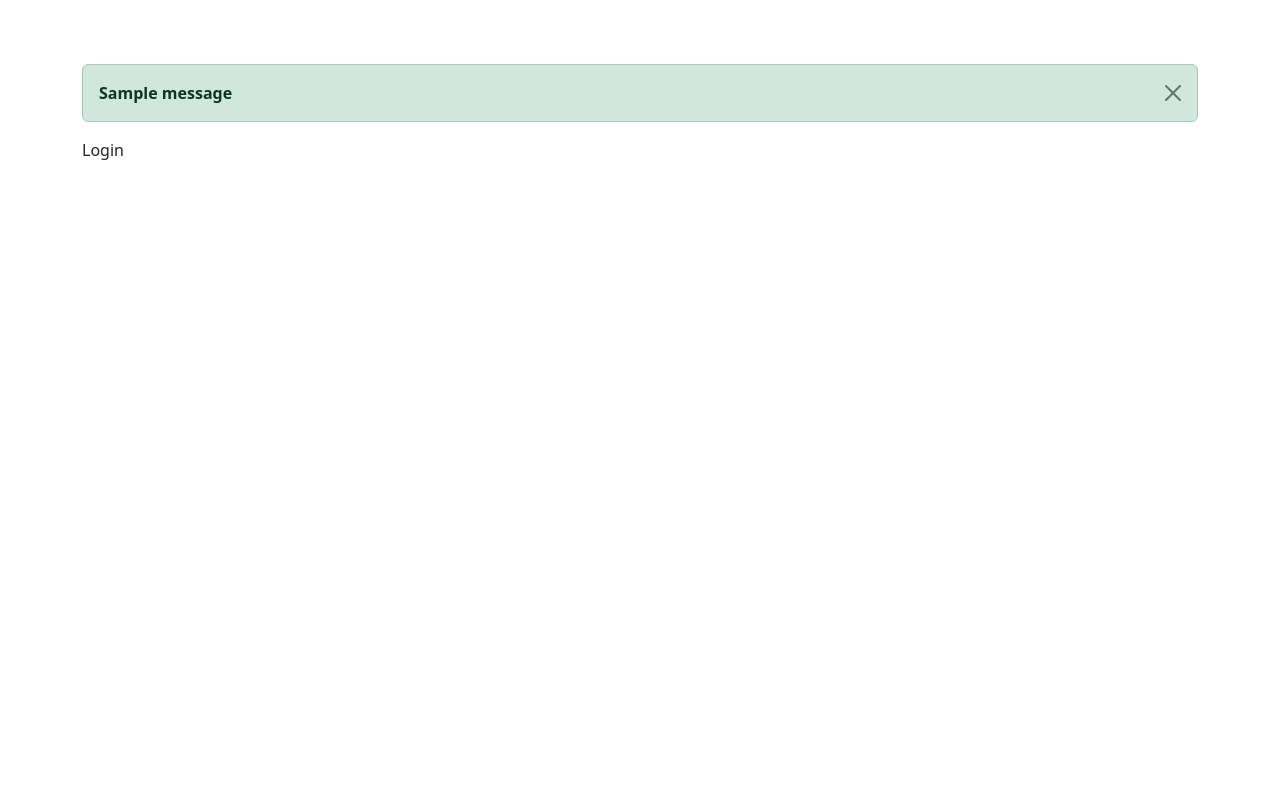
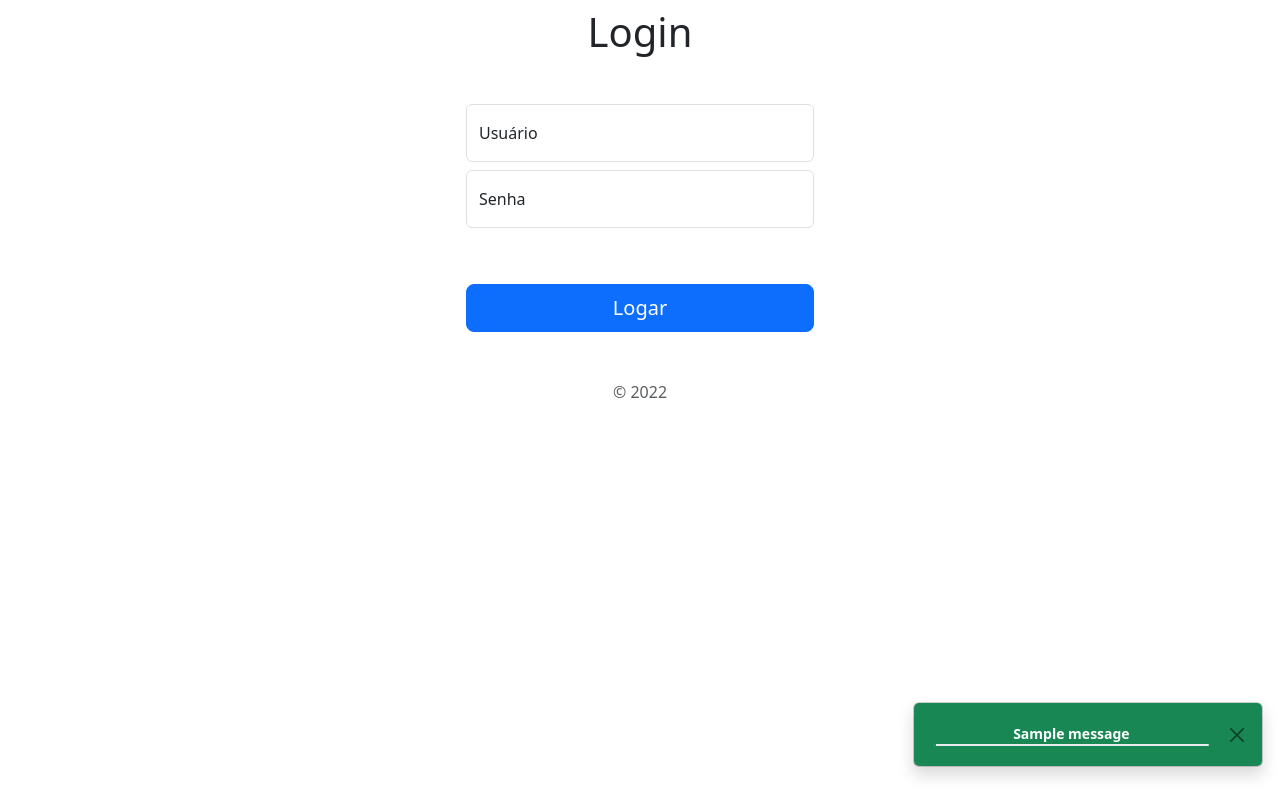
Before and after one commit to antonioliverjr/Agenda_Django, a Django app: page /accounts/login/ in a window 1280 px wide. Run offline with Django 4.2, Linux system fonts and the light colour scheme; tables that the repository leaves empty hold one stand-in row (values such as "Sample post"); one stand-in notice (Sample message) is shown; some libraries are stand-ins or nearby versions.

Commit message:
Personalizando msg erros com toast, mais logica de login e logout

```diff
--- a/accounts/templates/accounts/cadastro.html
+++ b/accounts/templates/accounts/cadastro.html
@@ -11,7 +11,7 @@
         <table class="table table-django">
             {{ form }}
         </table>
-        <input type="submit" class="btn btn-success">
+        <input type="submit" class="btn btn-success align-center" value="Enviar Cadastro">
     </form>
 </div>
 {% endblock %}
--- a/accounts/templates/accounts/login.html
+++ b/accounts/templates/accounts/login.html
@@ -1,5 +1,21 @@
 {% extends 'base.html' %}
 
+{% block titulo %} Login {% endblock %}
 {% block conteudo %}
-Login
+
+<main class="text-center container col-4">
+<form method="POST" action="{% url 'index_login' %}">
+    {% csrf_token %}
+    <div class="form-floating mb-2">
+        <input type="text" class="form-control" id="floatingInput" name="username" placeholder="name@example.com" required>
+        <label for="floatingInput">Usuário</label>
+    </div>
+    <div class="form-floating mb-2">
+        <input type="password" class="form-control" id="floatingPassword" name="password" placeholder="Senha" required>
+        <label for="floatingPassword">Senha</label>
+    </div>
+    <button class="w-100 btn btn-lg btn-primary mt-5" type="submit">Logar</button>
+</form>
+<p class="mt-5 mb-3 text-muted">© 2022</p>
+</main>
 {% endblock %}
--- a/accounts/views.py
+++ b/accounts/views.py
@@ -1,10 +1,29 @@
-from django.shortcuts import render
-from django.contrib import messages
+from django.shortcuts import render, redirect
+from django.contrib import messages, auth
 from .models import FormUserCadastro, FormUser
 
 
 def login(request):
-    return render(request, 'accounts/login.html')
+    if request.method != 'POST':
+        return render(request, 'accounts/login.html')
+
+    usuario_email = request.POST.get('username')
+    senha = request.POST.get('password')
+
+    if usuario_email is None or senha is None:
+        messages.error(request, "Informe usuário e senha!")
+        return render(request, 'accounts/login.html')
+
+    user = auth.authenticate(request, username=usuario_email, password=senha)
+
+    if not user:
+        messages.error(request, "Usuário não autenticado, verifique os dados informados.")
+        return render(request, 'accounts/login.html')
+    else:
+        auth.login(request, user)
+        msg = f"Seja bem vindo {user.first_name} {user.last_name}!"
+        messages.success(request, msg)
+        return redirect('/')
 
 
 def cadastro(request):
@@ -26,4 +45,6 @@ def cadastro(request):
 
 
 def logout(request):
-    return render(request, 'accounts/logout.html')
+    auth.logout(request)
+    messages.warning(request, 'Logout Efetuado!')
+    return redirect("/accounts")
--- a/contatos/urls.py
+++ b/contatos/urls.py
@@ -1,4 +1,5 @@
 from django.urls import path
+from django.views.generic.base import RedirectView
 from . import views
 
 
@@ -6,4 +7,5 @@ urlpatterns = [
     path('', views.index, name='index'),
     path('<int:id_contato>', views.view, name='visualizar_contato'),
     path('buscar/', views.search, name='buscar'),
+    path('login/', RedirectView.as_view(url='accounts:login'), name='login')
 ]
--- a/contatos/views.py
+++ b/contatos/views.py
@@ -5,8 +5,10 @@ from .models import Contato
 from django.db.models import Q, Value
 from django.db.models.functions import Concat
 from django.contrib import messages
+from django.contrib.auth.decorators import login_required
 
 
+@login_required(redirect_field_name='login')
 def index(request):
     contatos = Contato.objects.order_by('-id').filter(ativo=True)
 
--- a/templates/base.html
+++ b/templates/base.html
@@ -6,19 +6,19 @@
   {% include 'parciais/_head.html' %}
 </head>
 <body>
-  <h1 class="text-center mt-2 mb-5">{% block titulo %} {% endblock %}</h1>
   {% if not 'accounts' in request.path or 'dashboard' in request.path %}
     {% include 'parciais/_nav.html' %}
   {% endif %}
+  <h1 class="text-center mt-2 mb-5">{% block titulo %} {% endblock %}</h1>
   <!-- Page Content -->
   <div class="container">
     <div class="row">
       <div class="col-lg-12">
-        {% include 'parciais/_messages.html' %}
         {% block conteudo %} {% endblock %}
       </div>
     </div>
   </div>
+  {% include 'parciais/_messages.html' %}
   {% include 'parciais/_footer.html' %}
 </body>
 </html>
--- a/templates/parciais/_messages.html
+++ b/templates/parciais/_messages.html
@@ -1,23 +1,37 @@
 {% for message in messages %}
-  <div class="alert {{ message.tags }} alert-dismissible fade show mt-3 hide" role="alert">
+<div class="alert toast-container position-absolute bottom-0 end-0 hide">
+{% if 'success' in message.tags %}
+  <div class="toast bg-success text-white show p-2 mt-3" role="alert">
+{% elif 'danger' in message.tags %}
+  <div class="toast bg-danger text-white show p-2 mt-3" role="alert">
+{% elif 'warning' in message.tags %}
+  <div class="toast bg-warning text-white show p-2 mt-3" role="alert">
+{% elif 'info' in message.tags %}
+  <div class="toast bg-info text-white show p-2 mt-3" role="alert">
+{% endif %}
+    <div class="d-flex">
+      <div class="toast-body text-center" style="width: 90%;">
         <strong id="message">{{ message }}</strong>
-    {% if 'sucess' in message.tags %}
-      <div class="progress" style="height: 1px;">
+        {% if 'success' in message.tags %}
+          <div class="progress" style="height: 2px;">
             <div class="progress-bar progress-bar-striped bg-success progress-bar-animated" role="progressbar" style="width: 100%;" aria-valuenow="100" aria-valuemin="0" aria-valuemax="100"></div>
           </div>
         {% elif 'danger' in message.tags %}
-      <div class="progress" style="height: 1px;">
+          <div class="progress" style="height: 2px;">
             <div class="progress-bar progress-bar-striped bg-danger progress-bar-animated" role="progressbar" style="width: 100%;" aria-valuenow="100" aria-valuemin="0" aria-valuemax="100"></div>
           </div>
         {% elif 'warning' in message.tags %}
-      <div class="progress" style="height: 1px;">
+          <div class="progress" style="height: 2px;">
             <div class="progress-bar progress-bar-striped bg-warning progress-bar-animated" role="progressbar" style="width: 100%;" aria-valuenow="100" aria-valuemin="0" aria-valuemax="100"></div>
           </div>
         {% elif 'info' in message.tags %}
-      <div class="progress" style="height: 1px;">
+          <div class="progress" style="height: 2px;">
             <div class="progress-bar progress-bar-striped bg-info progress-bar-animated" role="progressbar" style="width: 100%;" aria-valuenow="100" aria-valuemin="0" aria-valuemax="100"></div>
           </div>
         {% endif %}
-    <button type="button" class="btn-close" data-bs-dismiss="alert" aria-label="Close"></button>
+      </div>
+      <button type="button" class="btn-close position-relative m-auto" data-bs-dismiss="toast" aria-label="Close"></button>
+    </div>
+  </div>
 </div>
 {% endfor %}
```
Lines whose indentation alone changed are shown as unchanged.
